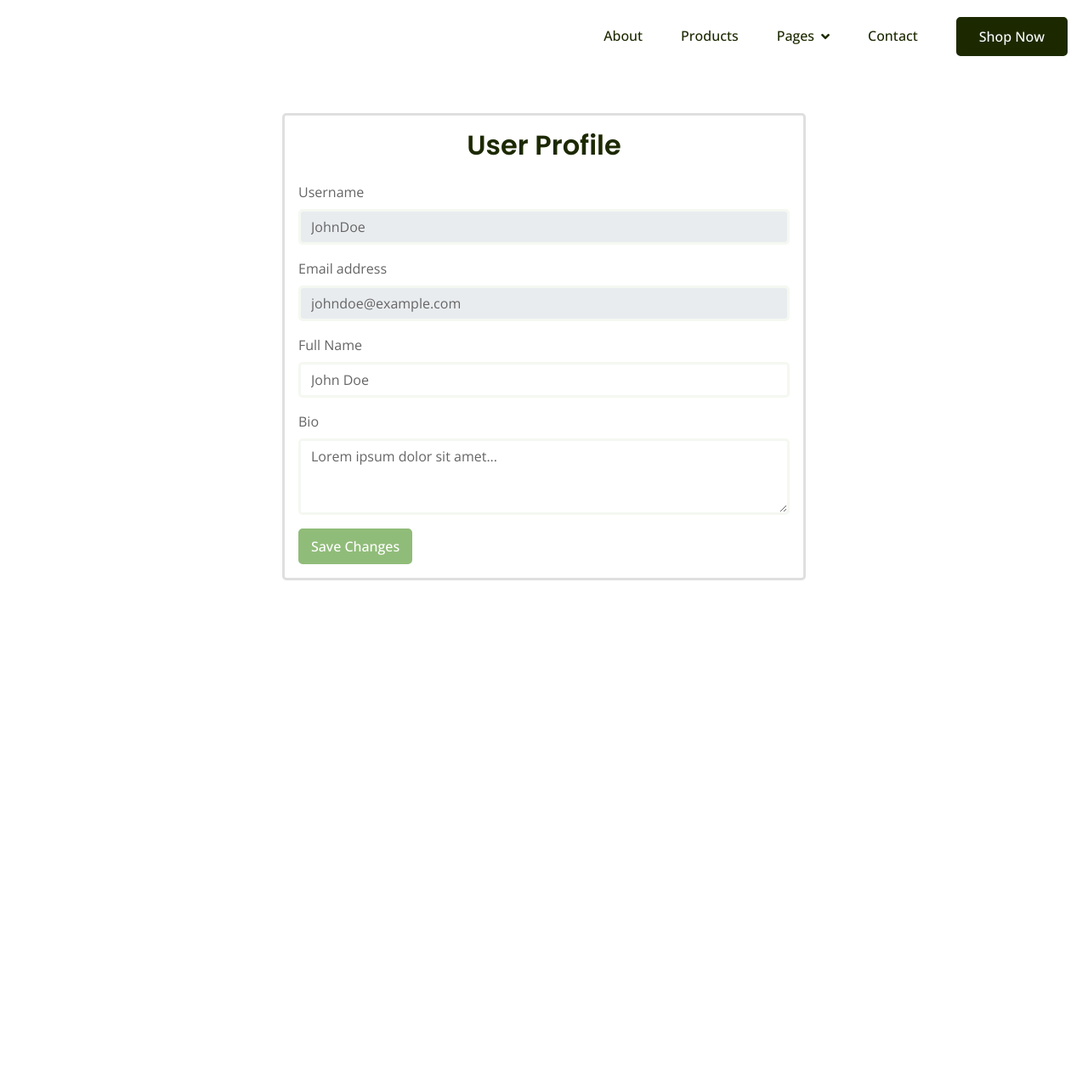
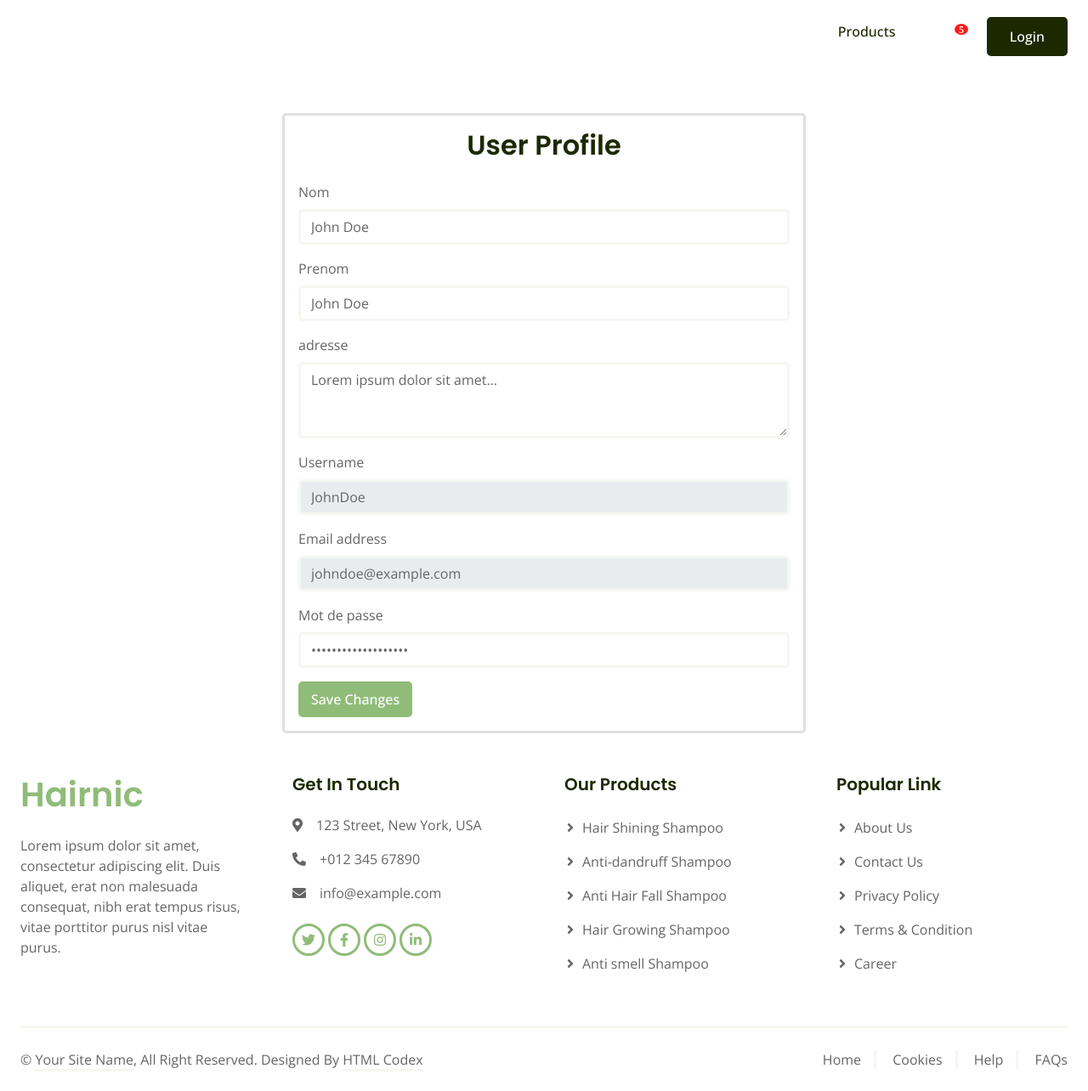
Before and after one commit to Bothardy/EcomerceForDataMaster, a Django app: page /store/profile/ in a window 1280 px wide; the page is wider, and only the part inside the window is pictured. Shown: that part at 85% size. Before the commit the page ends 683 px from the top of that part, so only its background shows below. Run offline with Django 4.2, Linux system fonts and the light colour scheme; some libraries are stand-ins or nearby versions; some web fonts are replaced.

Commit message:
adding cart icone

```diff
--- a/static/website/css/style.css
+++ b/static/website/css/style.css
@@ -427,3 +427,16 @@
     padding-right: 0;
     border-right: none;
 }
+
+
+ .badge:after{
+        content:attr(value);
+        font-size:12px;
+        color: #fff;
+        background: red;
+        border-radius:50%;
+        padding: 0 5px;
+        position:relative;
+        left:-8px;
+        top:-10px;
+        opacity:0.9;
--- a/store/templates/store/base.html
+++ b/store/templates/store/base.html
@@ -32,11 +32,14 @@
 
     <!-- Template Stylesheet -->
     <link href="{% static 'website/css/style.css' %}" rel="stylesheet">
+    <link href="{% static 'website/css/all.css' %} " rel="stylesheet">
+
 
 </head>
 
 
 <body>
+
 <!-- Spinner Start -->
 <div id="spinner"
      class="show bg-white position-fixed translate-middle w-100 vh-100 top-50 start-50 d-flex align-items-center justify-content-center">
@@ -57,12 +60,15 @@
                     data-bs-target="#navbarCollapse">
                 <span class="navbar-toggler-icon"></span>
             </button>
+
+
             <div class="collapse navbar-collapse" id="navbarCollapse">
                 <div class="navbar-nav ms-auto">
                     <a href="{% url 'home.html' %}" class="nav-item nav-link active">Home</a>
                     <a href="{% url 'product.html' %}" class="nav-item nav-link">Products</a>
-                        <a href="{% static 'about.html' %}" class="nav-item nav-link">About</a>
-                        <div class="nav-item dropdown">
+                    <i class="fa badge fa-lg" value=5>&#xf290;</i>
+
+                    <!--    <div class="nav-item dropdown">
                         <a href="#" class="nav-link dropdown-toggle" data-bs-toggle="dropdown">Pages</a>
                         <div class="dropdown-menu bg-light mt-2">
                             <a href="{% static 'feature.html' %}" class="dropdown-item">Features</a>
@@ -70,11 +76,28 @@
                             <a href="{% static 'testimonial.html' %}" class="dropdown-item">Testimonial</a>
                             <a href="{% static 'blog.html' %}" class="dropdown-item">Blog Articles</a>
                             <a href="{% static '404.html' %}" class="dropdown-item">404 Page</a>
+
+
                         </div>
                     </div>
-                        <a href="{% url 'profile.html' %}" class="nav-item nav-link">Contact</a>
+                     -->
+
+
+
+
                 </div>
-                    <a href="/store/product/" class="btn btn-dark py-2 px-4 d-none d-lg-inline-block">Shop Now</a>
+                <div class="nav-item dropdown">
+                    <a href="{% url 'product.html' %}" class="btn btn-dark py-2 px-4 d-none d-lg-inline-block"
+                       data-bs-toggle="dropdown">Login</a>
+                    <div class="dropdown-menu bg-light mt-2">
+                        <a href="{% url 'profile.html' %}" class="dropdown-item">Paramètres et confidentialité</a>
+                        <a href="{% static 'testimonial.html' %}" class="dropdown-item">Se déconnecter</a>
+                        <a href="{% static 'blog.html' %}" class="dropdown-item">Blog Articles</a>
+                        <a href="{% static '404.html' %}" class="dropdown-item">404 Page</a>
+
+
+                    </div>
+                </div>
             </div>
         </nav>
     </div>
@@ -85,8 +108,6 @@
 {% endblock %}
 
 
-
-
 <!-- Footer Start -->
 <div class="container-fluid bg-white footer">
     <div class="container py-5">
@@ -95,7 +116,8 @@
                 <a href="index.html" class="d-inline-block mb-3">
                     <h1 class="text-primary">Hairnic</h1>
                 </a>
-                <p class="mb-0">Lorem ipsum dolor sit amet, consectetur adipiscing elit. Duis aliquet, erat non malesuada consequat, nibh erat tempus risus, vitae porttitor purus nisl vitae purus.</p>
+                <p class="mb-0">Lorem ipsum dolor sit amet, consectetur adipiscing elit. Duis aliquet, erat non
+                    malesuada consequat, nibh erat tempus risus, vitae porttitor purus nisl vitae purus.</p>
             </div>
             <div class="col-md-6 col-lg-3 wow fadeIn" data-wow-delay="0.3s">
                 <h5 class="mb-4">Get In Touch</h5>
--- a/store/templates/store/profile.html
+++ b/store/templates/store/profile.html
@@ -1,86 +1,9 @@
+
+{% extends 'store/base.html' %}
 {% load static %}
-<!DOCTYPE html>
-<html lang="en">
 
-<head>
-    <meta charset="utf-8">
-    <title>User Profile - Hairnic</title>
-    <meta content="width=device-width, initial-scale=1.0" name="viewport">
-    <meta content="" name="keywords">
-    <meta content="" name="description">
+{% block content %}
 
-    <!-- Favicon -->
-    <link href="{% static 'website/img/favicon.ico' %}" rel="icon">
-
-    <!-- Google Web Fonts -->
-    <link rel="preconnect" href="https://fonts.googleapis.com">
-    <link rel="preconnect" href="https://fonts.gstatic.com" crossorigin>
-    <link
-        href="https://fonts.googleapis.com/css2?family=Open+Sans:wght@400;500&family=Poppins:wght@200;600;700&display=swap"
-        rel="stylesheet">
-
-    <!-- Icon Font Stylesheet -->
-    <link href="https://cdnjs.cloudflare.com/ajax/libs/font-awesome/5.10.0/css/all.min.css" rel="stylesheet">
-    <link href="https://cdn.jsdelivr.net/npm/bootstrap-icons@1.4.1/font/bootstrap-icons.css" rel="stylesheet">
-
-    <!-- Libraries Stylesheet -->
-    <link href="{% static 'website/lib/animate/animate.min.css' %}" rel="stylesheet">
-    <link href="{% static 'website/lib/owlcarousel/assets/owl.carousel.min.css' %}" rel="stylesheet">
-
-    <!-- Customized Bootstrap Stylesheet -->
-    <link href="{% static 'website/css/bootstrap.min.css' %}" rel="stylesheet">
-
-    <!-- Template Stylesheet -->
-    <link href="{% static 'website/css/style.css' %}" rel="stylesheet">
-</head>
-
-<body>
-  <!-- Spinner Start -->
-    <div id="spinner"
-        class="show bg-white position-fixed translate-middle w-100 vh-100 top-50 start-50 d-flex align-items-center justify-content-center">
-        <div class="spinner-grow text-primary" style="width: 3rem; height: 3rem;" role="status">
-            <span class="sr-only">Loading...</span>
-        </div>
-    </div>
-    <!-- Spinner End -->
-
-    <!-- Navbar Start -->
-    <div class="container-fluid sticky-top">
-        <div class="container">
-            <nav class="navbar navbar-expand-lg navbar-light p-0">
-                <a href="{% static 'index.html' %}" class="navbar-brand">
-                    <h2 class="text-white">Hairnic</h2>
-                </a>
-                <button type="button" class="navbar-toggler ms-auto me-0" data-bs-toggle="collapse"
-                    data-bs-target="#navbarCollapse">
-                    <span class="navbar-toggler-icon"></span>
-                </button>
-                <div class="collapse navbar-collapse" id="navbarCollapse">
-                    <div class="navbar-nav ms-auto">
-                        <a href="{% static 'index.html' %}" class="nav-item nav-link active">Home</a>
-                        <a href="{% static 'about.html' %}" class="nav-item nav-link">About</a>
-                        <a href="{% url 'product.html' %}" class="nav-item nav-link">Products</a>
-                        <div class="nav-item dropdown">
-                            <a href="#" class="nav-link dropdown-toggle" data-bs-toggle="dropdown">Pages</a>
-                            <div class="dropdown-menu bg-light mt-2">
-                                <a href="{% static 'feature.html' %}" class="dropdown-item">Features</a>
-                                <a href="{% static 'how-to-use.html' %}" class="dropdown-item">How To Use</a>
-                                <a href="{% static 'testimonial.html' %}" class="dropdown-item">Testimonial</a>
-                                <a href="{% static 'blog.html' %}" class="dropdown-item">Blog Articles</a>
-                                <a href="{% static '404.html' %}" class="dropdown-item">404 Page</a>
-                            </div>
-                        </div>
-                        <a href="{% url 'profile.html' %}" class="nav-item nav-link">Contact</a>
-                    </div>
-                    <a href="{% static '' %}" class="btn btn-dark py-2 px-4 d-none d-lg-inline-block">Shop Now</a>
-                </div>
-            </nav>
-        </div>
-    </div>
-    <!-- Navbar End -->
-
-    <!-- Navbar Section -->
-    <!-- Include your existing navbar code here -->
 
     <!-- User Profile Section -->
     <section class="container mt-5">
@@ -90,7 +13,20 @@
                     <div class="card-body">
                         <h2 class="text-center mb-4">User Profile</h2>
                         <form>
-                            <!-- Example fields, replace with your actual fields -->
+
+                            <div class="mb-3">
+                                <label for="nom" class="form-label">  Nom </label>
+                                <input type="text" class="form-control" id="nom" value="John Doe">
+                            </div>
+                              <div class="mb-3">
+                                <label for="prenom" class="form-label">  Prenom </label>
+                                <input type="text" class="form-control" id="prenom" value="John Doe">
+                            </div>
+                            <div class="mb-3">
+                                <label for="adresse" class="form-label">adresse</label>
+                                <textarea class="form-control" id="adresse" rows="3">Lorem ipsum dolor sit amet...</textarea>
+                            </div>
+                             <!-- Example fields, replace with your actual fields -->
                             <div class="mb-3">
                                 <label for="username" class="form-label">Username</label>
                                 <input type="text" class="form-control" id="username" value="JohnDoe" readonly>
@@ -99,13 +35,9 @@
                                 <label for="email" class="form-label">Email address</label>
                                 <input type="email" class="form-control" id="email" value="johndoe@example.com" readonly>
                             </div>
-                            <div class="mb-3">
-                                <label for="fullName" class="form-label">Full Name</label>
-                                <input type="text" class="form-control" id="fullName" value="John Doe">
-                            </div>
-                            <div class="mb-3">
-                                <label for="bio" class="form-label">Bio</label>
-                                <textarea class="form-control" id="bio" rows="3">Lorem ipsum dolor sit amet...</textarea>
+                             <div class="mb-3">
+                                <label for="password" class="form-label">Mot de passe</label>
+                                <input type="password" class="form-control" id="password" value="johndoe@example.com" >
                             </div>
                             <button type="submit" class="btn btn-primary">Save Changes</button>
                         </form>
@@ -115,25 +47,4 @@
         </div>
     </section>
 
-    <!-- Footer Section -->
-    <!-- Include your existing footer code here -->
-
-    <!-- JS Scripts -->
-    <!-- Include your existing JS script tags here -->
-<a href="#" class="btn btn-lg btn-primary btn-lg-square back-to-top"><i class="bi bi-arrow-up"></i></a>
-
-
-<!-- JavaScript Libraries -->
-
-<script src="https://ajax.googleapis.com/ajax/libs/jquery/3.6.1/jquery.min.js"></script>
-<script src="https://cdn.jsdelivr.net/npm/bootstrap@5.0.0/dist/js/bootstrap.bundle.min.js"></script>
-<script src="{% static 'website/lib/wow/wow.min.js' %}"></script>
-<script src="{% static 'website/lib/easing/easing.min.js' %}"></script>
-<script src="{% static 'website/lib/waypoints/waypoints.min.js' %}"></script>
-<script src="{% static 'website/lib/owlcarousel/owl.carousel.min.js' %}"></script>
-
-<!-- Template Javascript -->
-<script src="{% static 'website/js/main.js' %}"></script>
-</body>
-
-</html>
+{% endblock   %}
--- a/store/urls.py
+++ b/store/urls.py
@@ -1,5 +1,5 @@
 from django.urls import path
-from .views import product_list, product_detail,productpage,profiluser
+from .views import productpage,profiluser
 
 urlpatterns = [
 
--- a/store/views.py
+++ b/store/views.py
@@ -2,16 +2,6 @@
 from django.shortcuts import render, get_object_or_404
 
 
-
-def product_list(request):
-    # Retrieve all products from the database
-    products = Product.objects.all()
-    return render(request, 'store/product_list.html', {'products': products})
-
-
-def product_detail(request, pk):
-    product = Product.objects.get(pk=pk)
-    return render(request, 'store/product_detail.html', {'product': product})
 
 
 def productpage(request):
@@ -28,8 +18,6 @@
     return render(request, 'store/home.html', {'product': product})
 
 
-
-
 def profiluser(request):
     # Fetch the first product from the database (you can modify this logic based on your needs)
 
```
Also changed, not shown: store/templates/store/home.html (+7 -3 lines), static/website/css/all.css (added), static/website/img/bg.png (deleted). Lines whose indentation alone changed are shown as unchanged.
